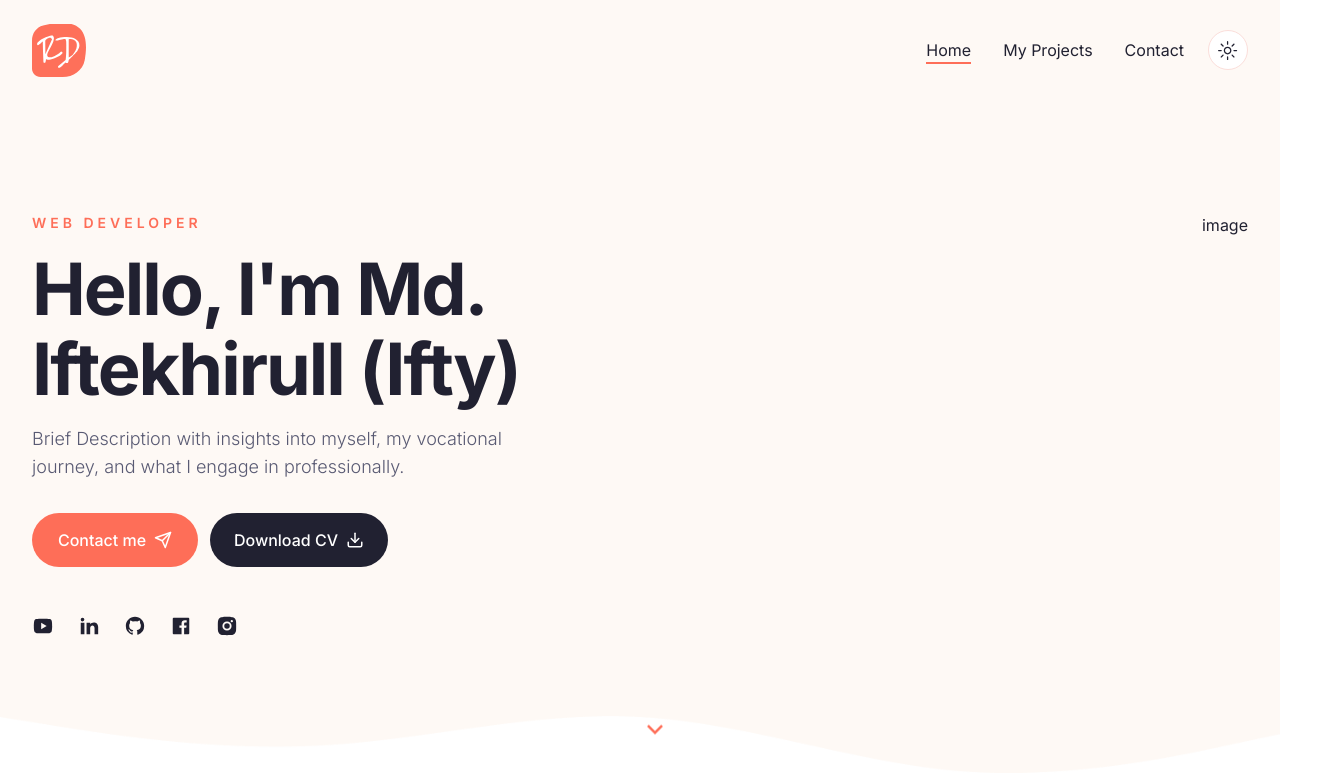
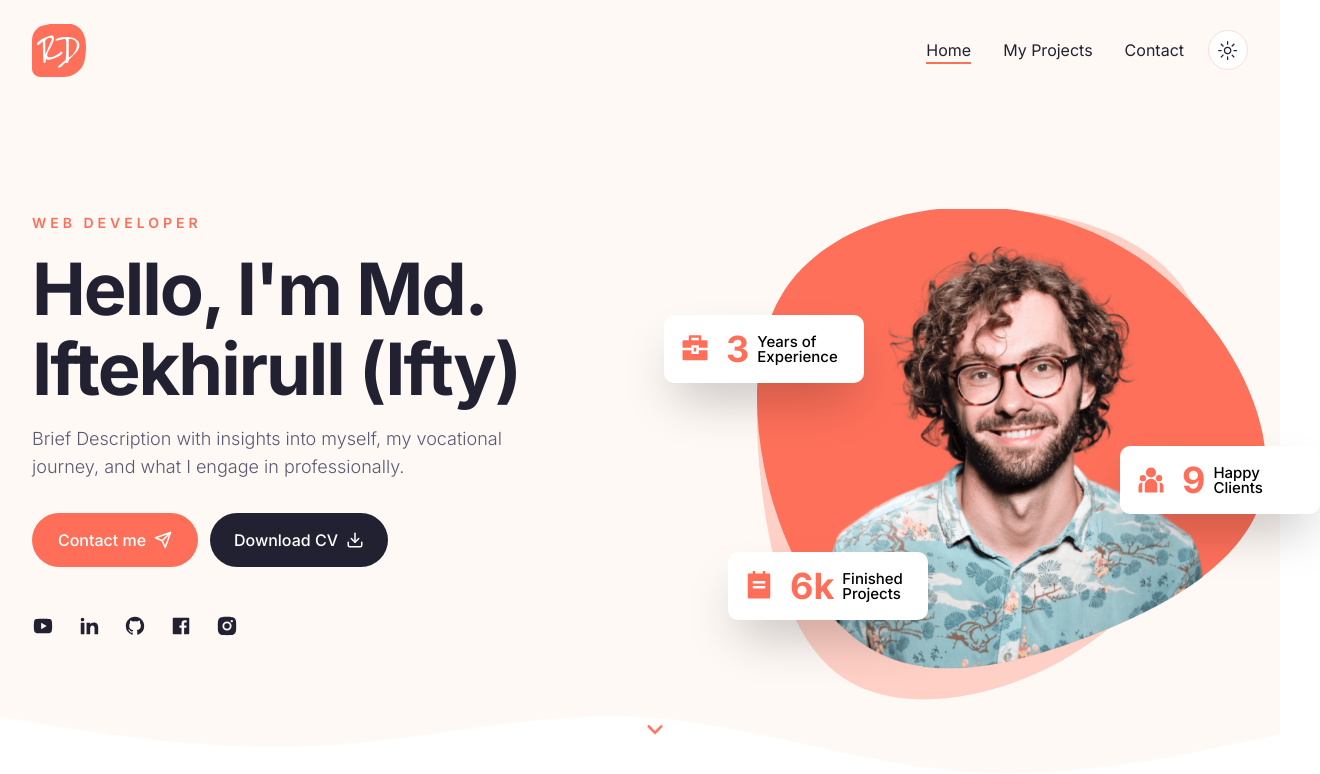
Before and after one commit to CodeWithIfty/my-portfolio, a Next.js app: page / in a window 1280 px wide. Shown: the top 774 px of the page, 1320 px wide, since content can reach past the window. Built offline with nearby package versions, Linux system fonts and the light colour scheme.

Commit message:
complete hero section by developer image and badges

```diff
--- a/app/globals.css
+++ b/app/globals.css
@@ -68,3 +68,7 @@
 .subtitle {
   @apply text-muted-foreground text-lg mb-8 font-light;
 }
+
+.badge {
+  @apply z-10 w-[200px] h-[68px] bg-white dark:backdrop-blur-[44px] shadow-2xl p-4 rounded-[10px] flex items-center gap-x-4;
+}
--- a/components/Badge.jsx
+++ b/components/Badge.jsx
@@ -1,5 +1,26 @@
-const Badge = () => {
-  return <div>Badge</div>;
+"use client";
+
+import CountUp from "react-countup";
+
+const Badge = ({
+  containerStyles,
+  icon,
+  endCountNum,
+  endCountText,
+  badgeText,
+}) => {
+  return (
+    <div className={`badge ${containerStyles} `}>
+      <div className="text-3xl text-primary">{icon}</div>
+      <div className="flex items-center gap-x-2 ">
+        <div className="text-4xl leading-none font-bold text-primary ">
+          <CountUp end={endCountNum} delay={1} duration={4} />
+          {endCountText}
+        </div>
+        <div className="max-w-[70px] leading-none text-[15px] font-medium text-black ">{badgeText}</div>
+      </div>
+    </div>
+  );
 };
 
 export default Badge;
--- a/components/DevImg.jsx
+++ b/components/DevImg.jsx
@@ -1,5 +1,11 @@
-const DevImg = () => {
-  return <div>DevImg</div>;
+import Image from "next/image";
+
+const DevImg = ({ containerStyles, imgSrc }) => {
+  return (
+    <div className={`${containerStyles}`}>
+      <Image src={imgSrc} fill priority alt="" />
+    </div>
+  );
 };
 
 export default DevImg;
--- a/components/Hero.jsx
+++ b/components/Hero.jsx
@@ -7,8 +7,10 @@
   RiArrowDownSLine,
 } from "react-icons/ri";
 import { Button } from "./ui/button";
-import { Sen } from "next/font/google";
 import Socials from "./Socials";
+import DevImg from "./DevImg";
+import Badge from "./Badge";
+
 const Hero = () => {
   return (
     <section className="py-12 xl:py-24 h-[84vh] xl:pt-28 bg-hero bg-no-repeat bg-bottom bg-cover dark:bg-none">
@@ -44,12 +46,43 @@
               iconsStyles="text-foreground text-[22px] hover:text-primary transition-all"
             />
           </div>
+
           {/* image  */}
-          <div className="hidden xl:flex relative">image</div>
-          {/* icons */}
-          <div className="hidden md:flex absolute left-2/4 bottom-44 xl:bottom-12 animate-bounce">
-            <RiArrowDownSLine className="text-3xl text-primary" />
+          <div className="hidden xl:flex relative">
+            {/* Badge 1 */}
+            <Badge
+              containerStyles="absolute top-[24%] right-[24rem]"
+              icon={<RiBriefcase4Fill />}
+              endCountNum={3}
+              badgeText="Years of Experience"
+            />
+            {/* Badge 2 */}
+            <Badge
+              containerStyles="absolute top-[80%] right-[20rem]"
+              icon={<RiTodoFill />}
+              endCountNum={6}
+              endCountText="k"
+              badgeText="Finished Projects"
+            />
+            {/* Badge 3 */}
+            <Badge
+              containerStyles="absolute top-[55%] -left-[8rem]"
+              icon={<RiTeamFill />}
+              endCountNum={9}
+              badgeText="Happy Clients"
+            />
+
+            <div className="bg-hero_shape2_light dark:bg-hero_shape2_dark w-[500px] h-[500px] bg-no-repeat absolute  -top-1 -right-2">
+              <DevImg
+                containerStyles="bg-hero_shape w-[510px] h-[460px] bg-no-repeat relative bg-bottom"
+                imgSrc="/hero/developer.png"
+              />
+            </div>
           </div>
+        </div>
+        {/* icons */}
+        <div className="hidden md:flex absolute left-2/4 bottom-44 xl:bottom-12 animate-bounce">
+          <RiArrowDownSLine className="text-3xl text-primary" />
         </div>
       </div>
     </section>
--- a/tailwind.config.js
+++ b/tailwind.config.js
@@ -75,6 +75,9 @@
       },
       backgroundImage: {
         hero: "url(/hero/hero-bg.png)",
+        hero_shape: "url(/hero/shape-1.svg)",
+        hero_shape2_light: "url(/hero/shape-2-light.svg)",
+        hero_shape2_dark: "url(/hero/shape-2-dark.svg)",
       },
     },
   },
```
